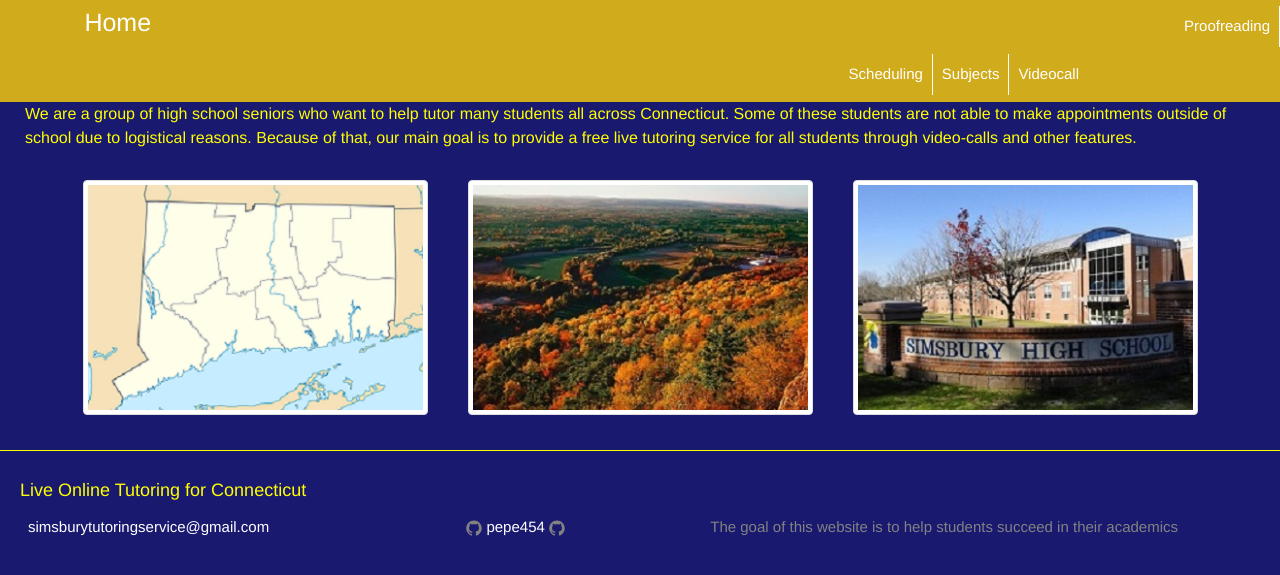
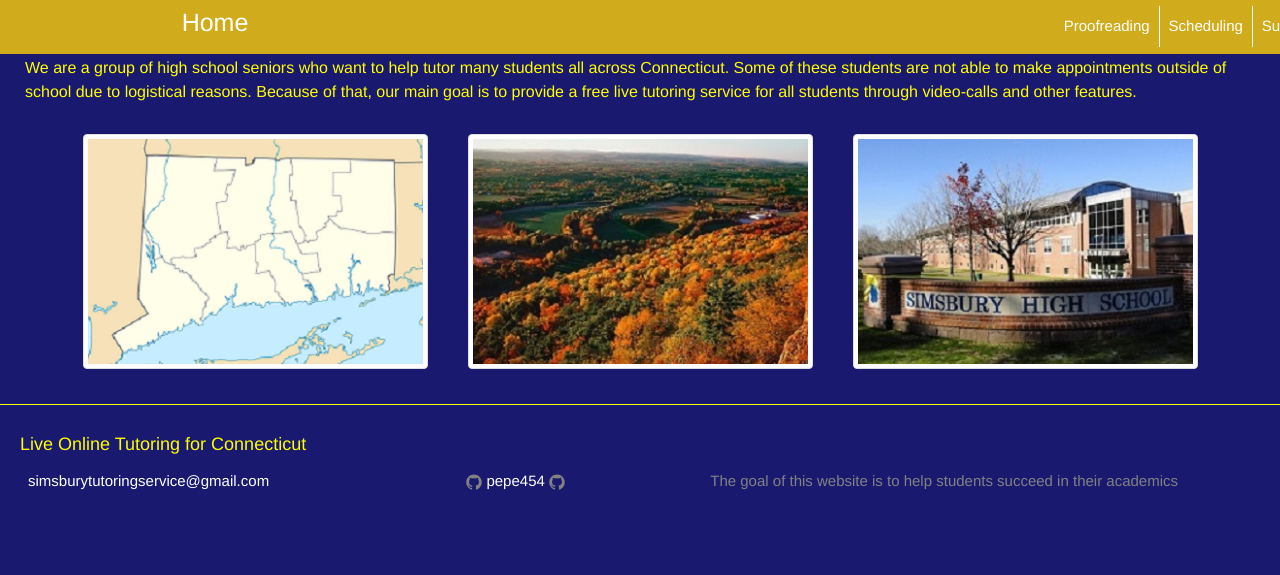
Before and after one commit to pepe454/pepe454.github.io, a Jekyll site: the page built from index.html, in a window 1280 px wide. Shown: the top 575 px of the page. Built offline with Jekyll 4.4.1, drawn with Linux system fonts in a browser that asks for light colours; the list of posts is cut into pages by our own code.

Commit message:
Update _layout.scss

```diff
--- a/_sass/_layout.scss
+++ b/_sass/_layout.scss
@@ -42,7 +42,7 @@
     .home-link {
         font-size: 25px;
         color: white;
-        margin-right: 80%
+        margin-right: 63%
     }
     .page-link {
         line-height: 26px;
@@ -50,7 +50,7 @@
         display: inline-block;
         border-right: 1px solid white;
         &:last-child{
-          margin-right: 15%;
+          margin-right: -10%;
           border: 0;
         }
         padding: 9px;
```
